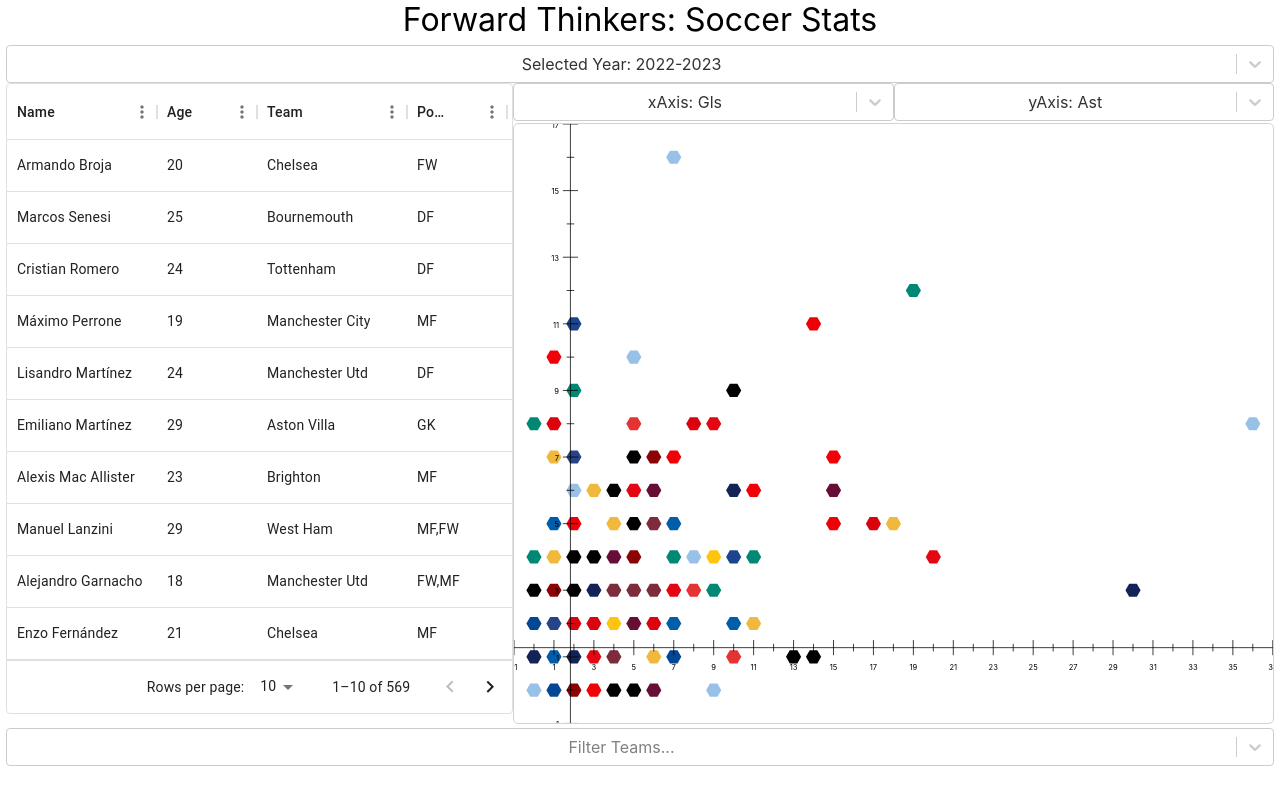
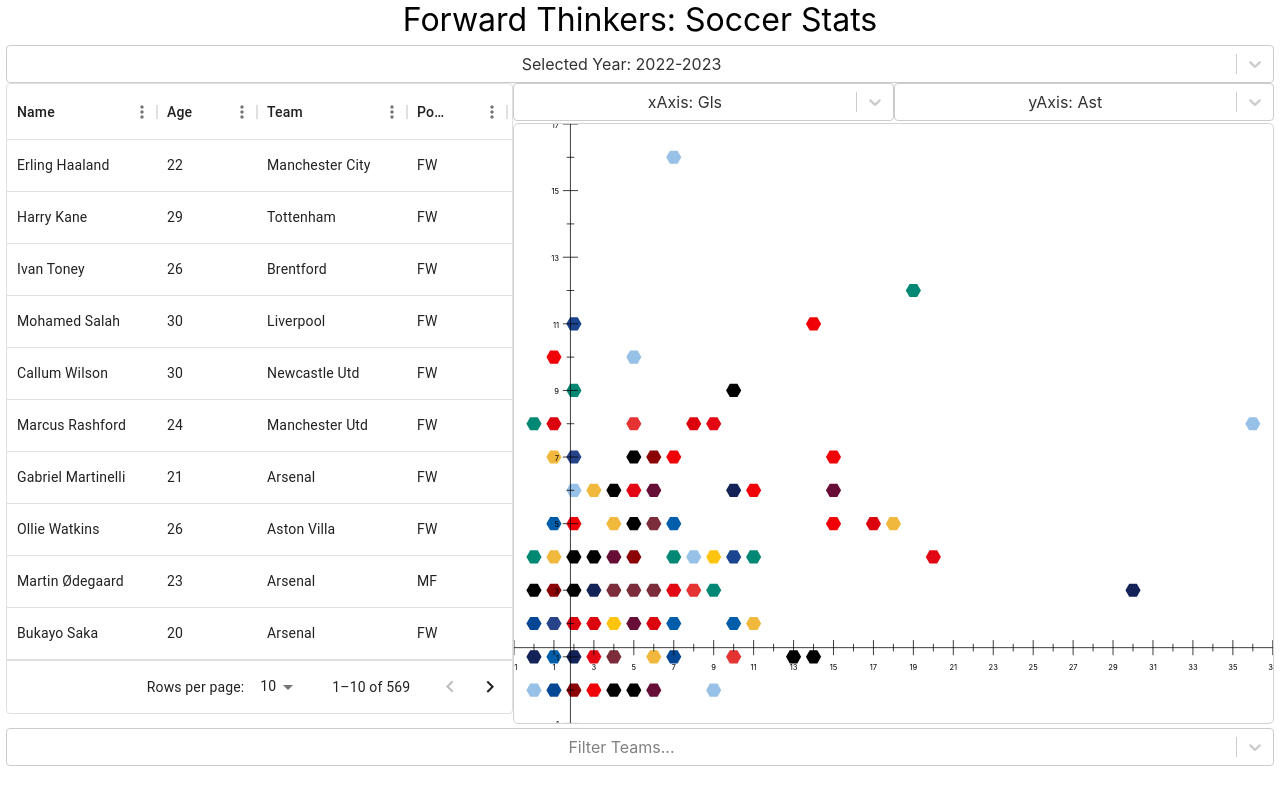
Before and after one commit to Nuri-G/ForwardThinkers, a React (Create React App) app: page / in a window 1280 px wide. Built offline with nearby package versions, Linux system fonts and the light colour scheme.

Commit message:
Fixed sorting

```diff
--- a/src/Leaderboard.js
+++ b/src/Leaderboard.js
@@ -69,9 +69,18 @@ class Leaderboard extends React.Component {
         return (<DataGrid
             rows={gridRows}
             columns={columns}
+            sortingOrder={['desc', 'asc']}
             initialState={{
                 pagination: {
                 paginationModel: { page: 0, pageSize: 10 },
+                },
+                sorting: {
+                sortModel: [
+                    {
+                    field: 'goals',
+                    sort: 'desc',
+                    },
+                ],
                 },
             }}
             pageSizeOptions={[5, 10]}
```
